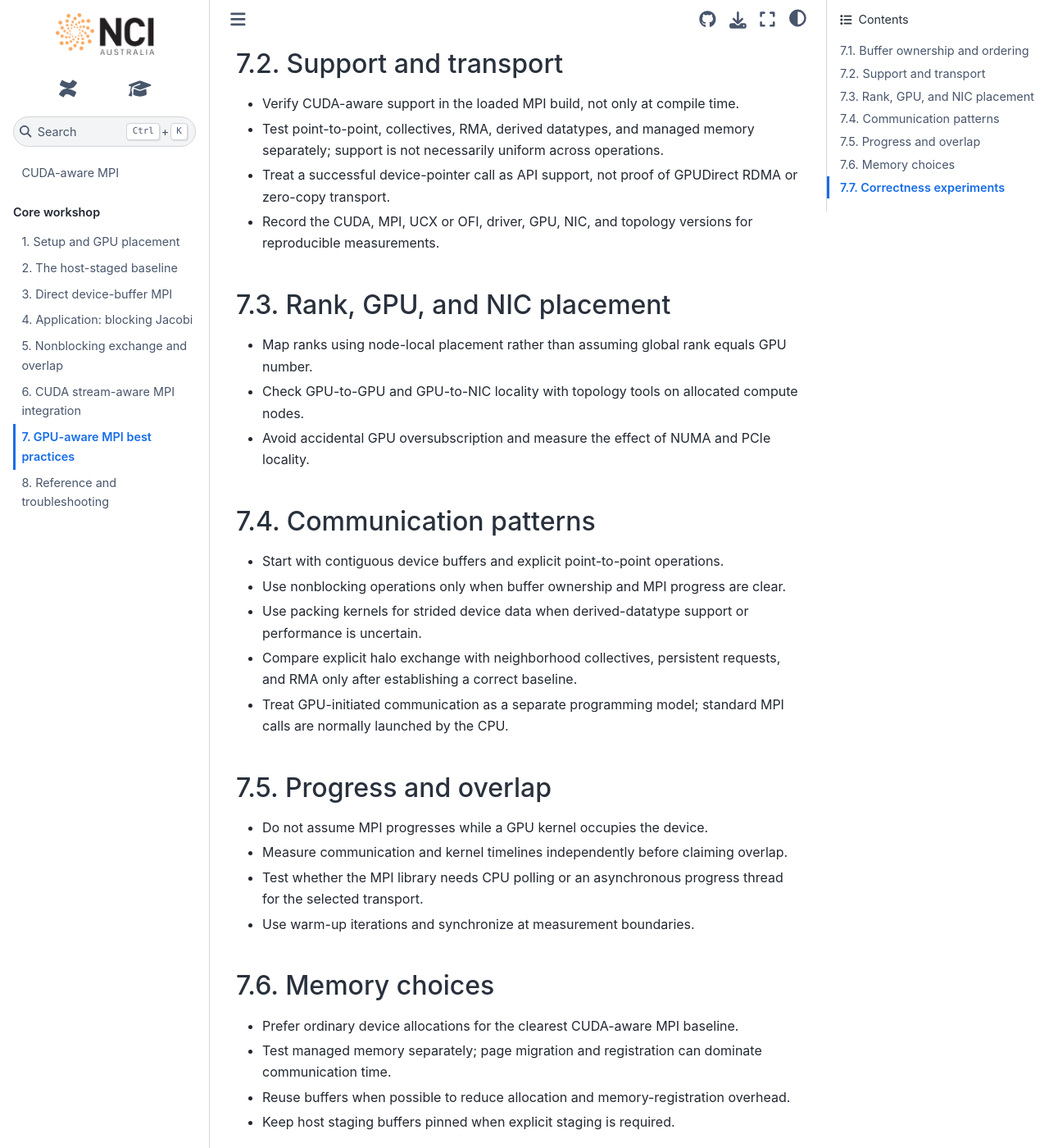
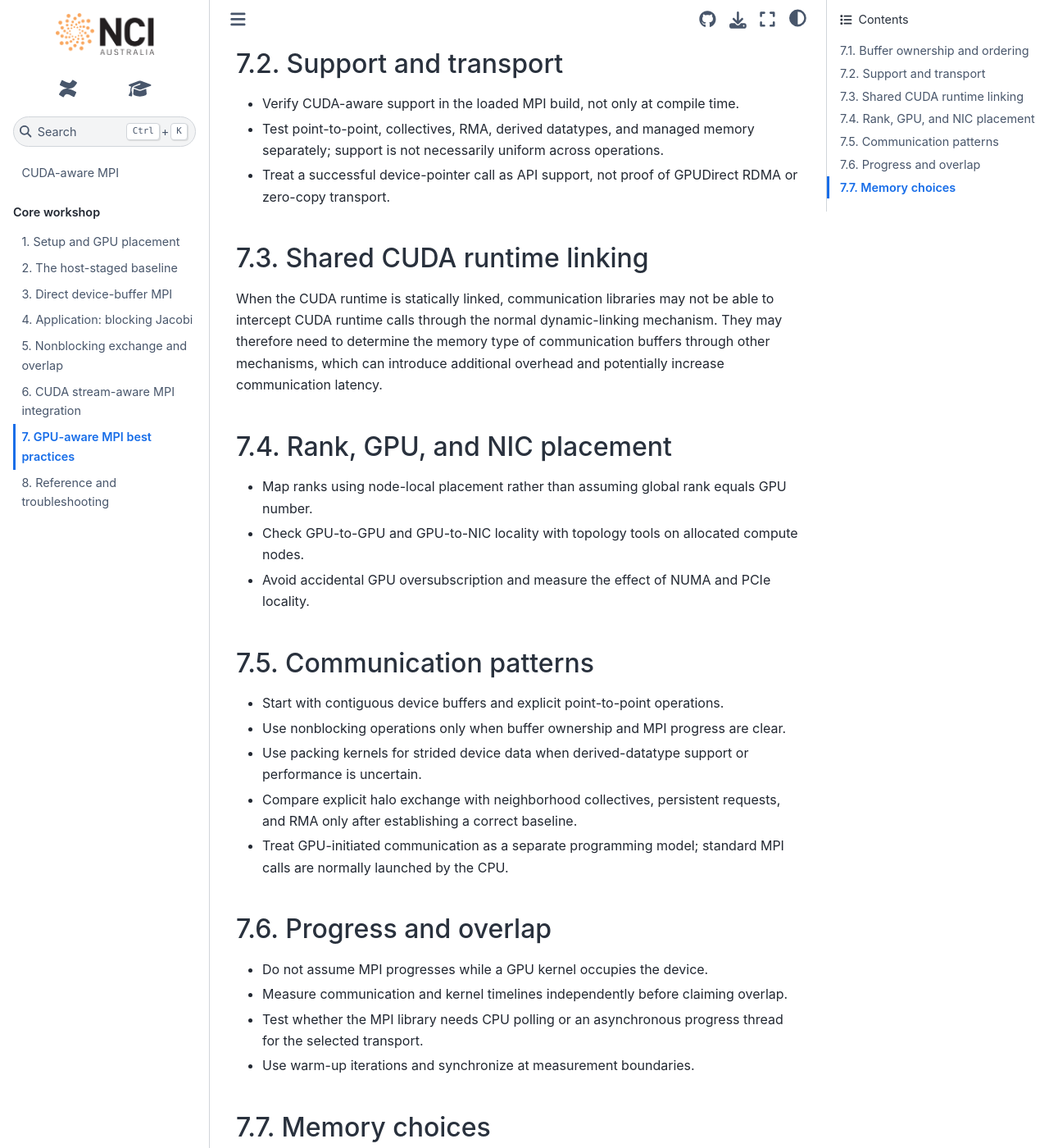
Before and after one commit to NCI900-Training-Organisation/intro-to-mpi, a Sphinx documentation site: the page built from docs/source/21-gpu-aware-mpi-best-practices.rst, in a window 1280 px wide and 1400 px high, scrolled down 444 px. Shown: the whole window at 82% size. Built offline with Sphinx 7.4.7 and the Sphinx Book theme 1.1.4, drawn with Linux system fonts in a browser that asks for light colours; some of the changed text lies outside the part shown.

Commit message:
update best practices page

```diff
--- a/docs/source/21-gpu-aware-mpi-best-practices.rst
+++ b/docs/source/21-gpu-aware-mpi-best-practices.rst
@@ -23,8 +23,16 @@ Support and transport
   separately; support is not necessarily uniform across operations.
 * Treat a successful device-pointer call as API support, not proof of GPUDirect
   RDMA or zero-copy transport.
-* Record the CUDA, MPI, UCX or OFI, driver, GPU, NIC, and topology versions for
-  reproducible measurements.
+
+
+Shared CUDA runtime linking
+---------------------------
+
+When the CUDA runtime is statically linked, communication libraries may not be
+able to intercept CUDA runtime calls through the normal dynamic-linking
+mechanism. They may therefore need to determine the memory type of communication
+buffers through other mechanisms, which can introduce additional overhead and
+potentially increase communication latency.
 
 Rank, GPU, and NIC placement
 ----------------------------
@@ -68,19 +76,3 @@ Memory choices
 * Reuse buffers when possible to reduce allocation and memory-registration
   overhead.
 * Keep host staging buffers pinned when explicit staging is required.
-
-Correctness experiments
------------------------
-
-For every new GPU-aware MPI pattern, test at least:
-
-* one rank and multiple ranks;
-* one node and multiple nodes;
-* small and large messages;
-* default and non-default CUDA streams;
-* first-use and warmed-up iterations; and
-* a result compared with a CPU or host-staged reference.
-
-Report the MPI implementation and transport configuration with performance
-results. A result that is correct on one cluster does not establish portability
-to another CUDA-aware MPI stack.
```
